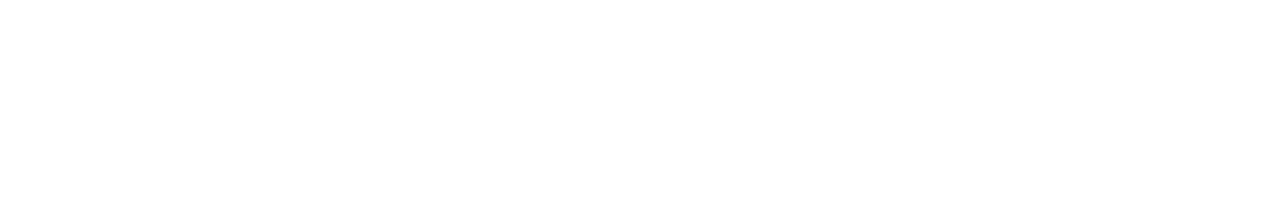
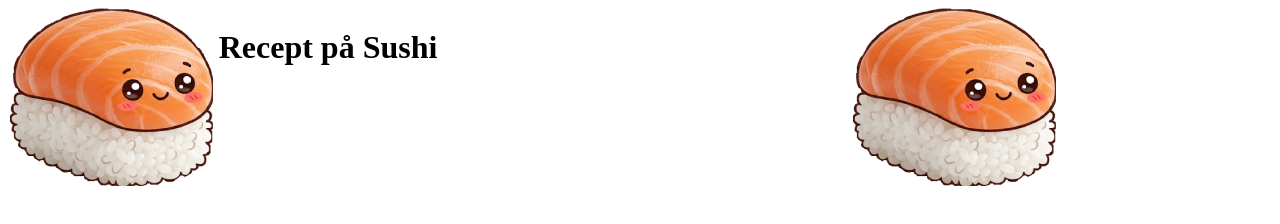
Before and after one commit to GameNinja09/Projektet1, a plain HTML site: page index.html in a window 1280 px wide. Drawn offline with Linux system fonts and the light colour scheme.

Commit message:
Ändrade till grid layout

```diff
--- a/index.html
+++ b/index.html
@@ -1,11 +1,17 @@
 <!DOCTYPE html>
 <html lang="sv">
+
 <head>
     <meta charset="UTF-8">
     <meta name="viewport" content="width=device-width, initial-scale=1.0">
     <title>Document</title>
+    <link rel="stylesheet" href="style.css">
 </head>
+
 <body>
+        <img src="./img/sushibiten.png" alt="En gullig bit sushi">
+        <h1>Recept på Sushi</h1>
+        <img src="./img/sushibiten.png" alt="En gullig bit sushi">
+</body>
 
-</body>
 </html>
--- a/style.css
+++ b/style.css
@@ -0,0 +1,10 @@
+body {
+    display: grid;
+    grid-template-columns: 1fr 3fr 2fr;
+    grid-auto-rows: 100vh 200vh 200vh 50vh;
+    /* flex-direction: row;
+    display: flex;
+    flex-direction: row;
+    height: 150px;
+    justify-content: center; */
+}
```
Also changed, not shown: img/sushibiten.png (added).
